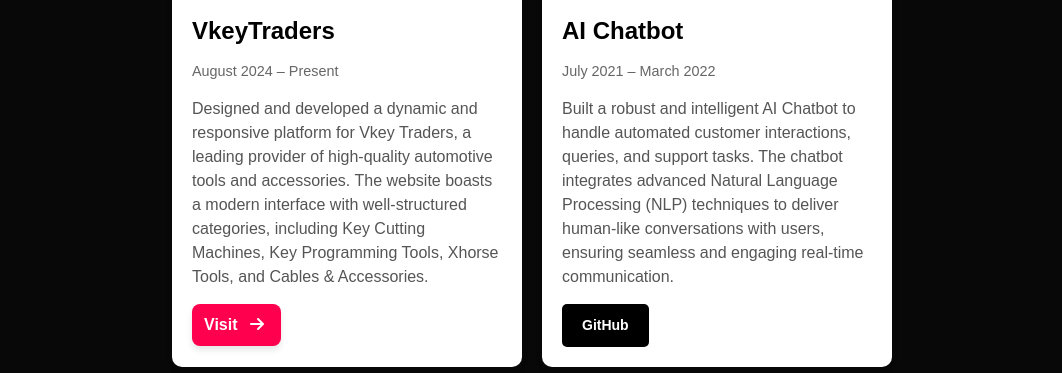
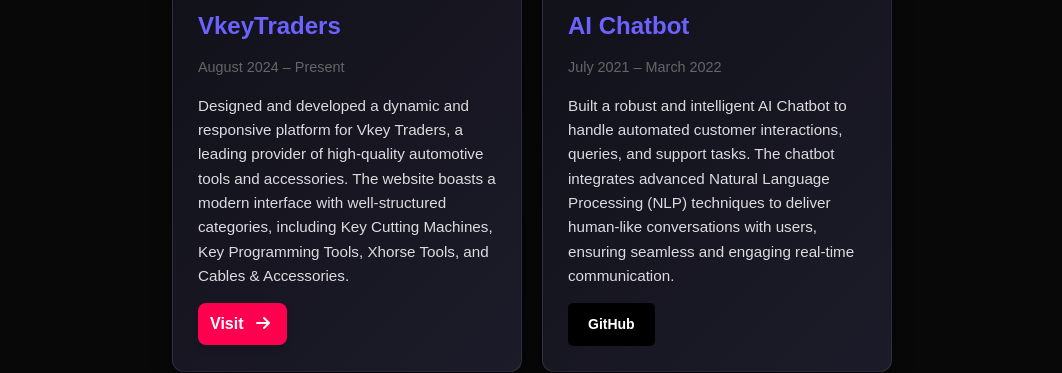
Before and after one commit to YuganshThacker/Portfolio, a plain HTML site: page index.html in a window 1280 px wide. Shown: the part 1694-2067 px from the top of the page, without its empty margins (108-1170 px from the left). Drawn offline with Linux system fonts and the light colour scheme.

Commit message:
Update style.css

```diff
--- a/style.css
+++ b/style.css
@@ -1201,22 +1201,43 @@ span.name{
     justify-content: center; /* Center the grid horizontally */
     gap: 20px; /* Space between cards */
 }
-
 /* Project Card Styling */
 .project-card {
-    background: #fff;
-    border-radius: 10px;
-    box-shadow: 0 4px 6px rgba(0, 0, 0, 0.1);
-    padding: 20px;
+    background: linear-gradient(135deg, #0f0f17, #1c1b29); /* Dark, elegant gradient */
+    border-radius: 12px;
+    box-shadow: 0 8px 20px rgba(0, 0, 0, 0.4);
+    padding: 25px;
     width: 100%;
-    max-width: 350px; /* Maximum width of each card */
+    max-width: 350px;
     text-align: left;
-    transition: transform 0.3s ease;
+    transition: all 0.3s ease;
+    color: #e0e0e0;
+    border: 1px solid rgba(255, 255, 255, 0.1);
 }
 
 /* Hover effect */
 .project-card:hover {
-    transform: scale(1.05);
+    transform: scale(1.03);
+    background: linear-gradient(135deg, #1c1b29, #2a293b); /* Slightly lighter gradient for hover */
+    box-shadow: 0 12px 30px rgba(0, 0, 0, 0.5), 0 0 15px rgba(108, 99, 255, 0.6); /* Purple-blue glow */
+}
+
+/* Adjust text colors for readability */
+.project-card h3 {
+    color: #6c63ff; /* Vibrant purple-blue for titles */
+    font-weight: 600;
+    margin-bottom: 10px;
+}
+
+.project-duration {
+    color: rgba(255, 255, 255, 0.7);
+    font-size: 0.9em;
+    margin-bottom: 10px;
+}
+
+.project-card p {
+    color: rgba(255, 255, 255, 0.85);
+    line-height: 1.6;
 }
 
 /* Video size */
@@ -1226,24 +1247,6 @@ span.name{
     border-radius: 10px; /* Optional: for rounded corners */
 }
 
-/* Project Title and Description */
-.project-card h3 {
-    font-size: 1.5em;
-    margin: 15px 0 10px;
-}
-
-.project-duration {
-    font-size: 1em;
-    color: #999;
-    margin-bottom: 10px;
-}
-
-.project-card p {
-    font-size: 1em;
-    color: #555;
-    line-height: 1.5;
-    margin-bottom: 15px;
-}
 
 /* GitHub button */
 .github-button {
```
